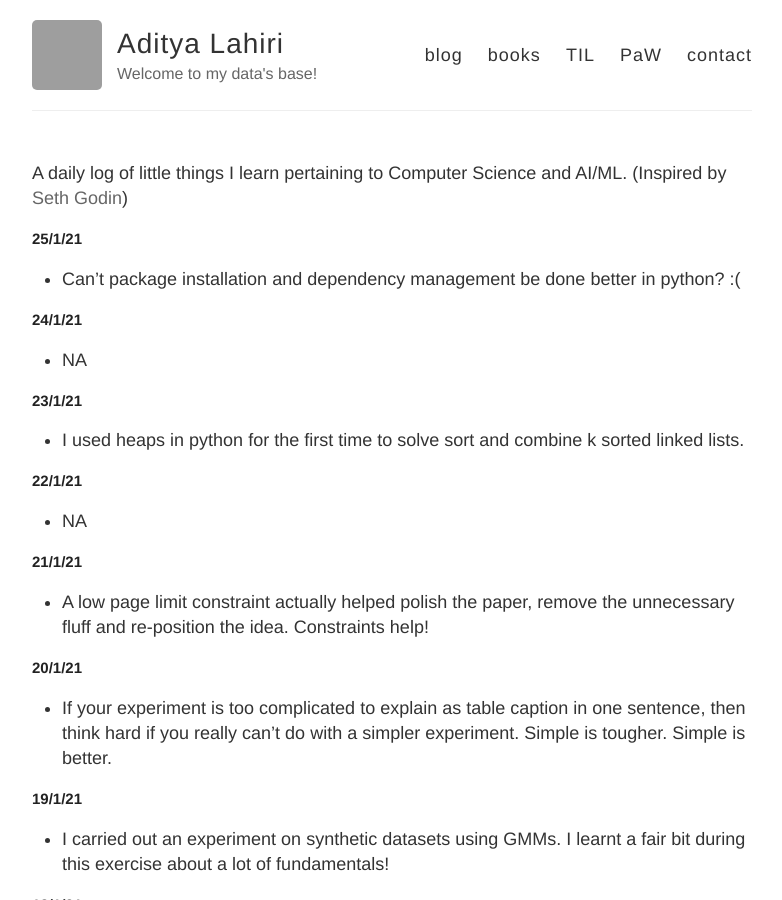
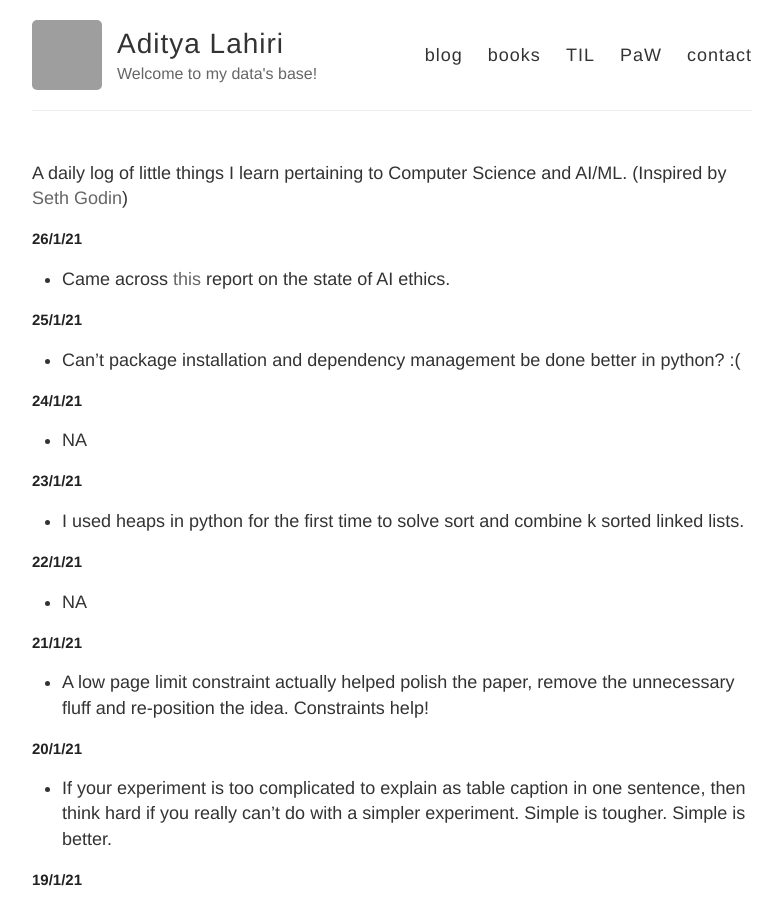
Before and after one commit to adityalahiri/adityalahiri.github.io, a Jekyll site: the page built from TIL.md, in a window 1280 px wide and 900 px high. Shown: the whole window, without its empty margins (248-1030 px from the left). Built offline with Jekyll 4.4.1, drawn with Linux system fonts in a browser that asks for light colours; our own code applies the rules of GitHub Pages for plain Markdown files; grey boxes are pictures that could not be loaded.

Commit message:
Update for 26/1

```diff
--- a/TIL.md
+++ b/TIL.md
@@ -1,5 +1,9 @@
 A daily log of little things I learn pertaining to Computer Science and AI/ML.
 (Inspired by [Seth Godin](https://seths.blog/))
+
+## 26/1/21
+
+* Came across [this](https://montrealethics.ai/wp-content/uploads/2020/10/State-of-AI-Ethics-Oct-2020.pdf) report on the state of AI ethics.
 
 ## 25/1/21
 
```
